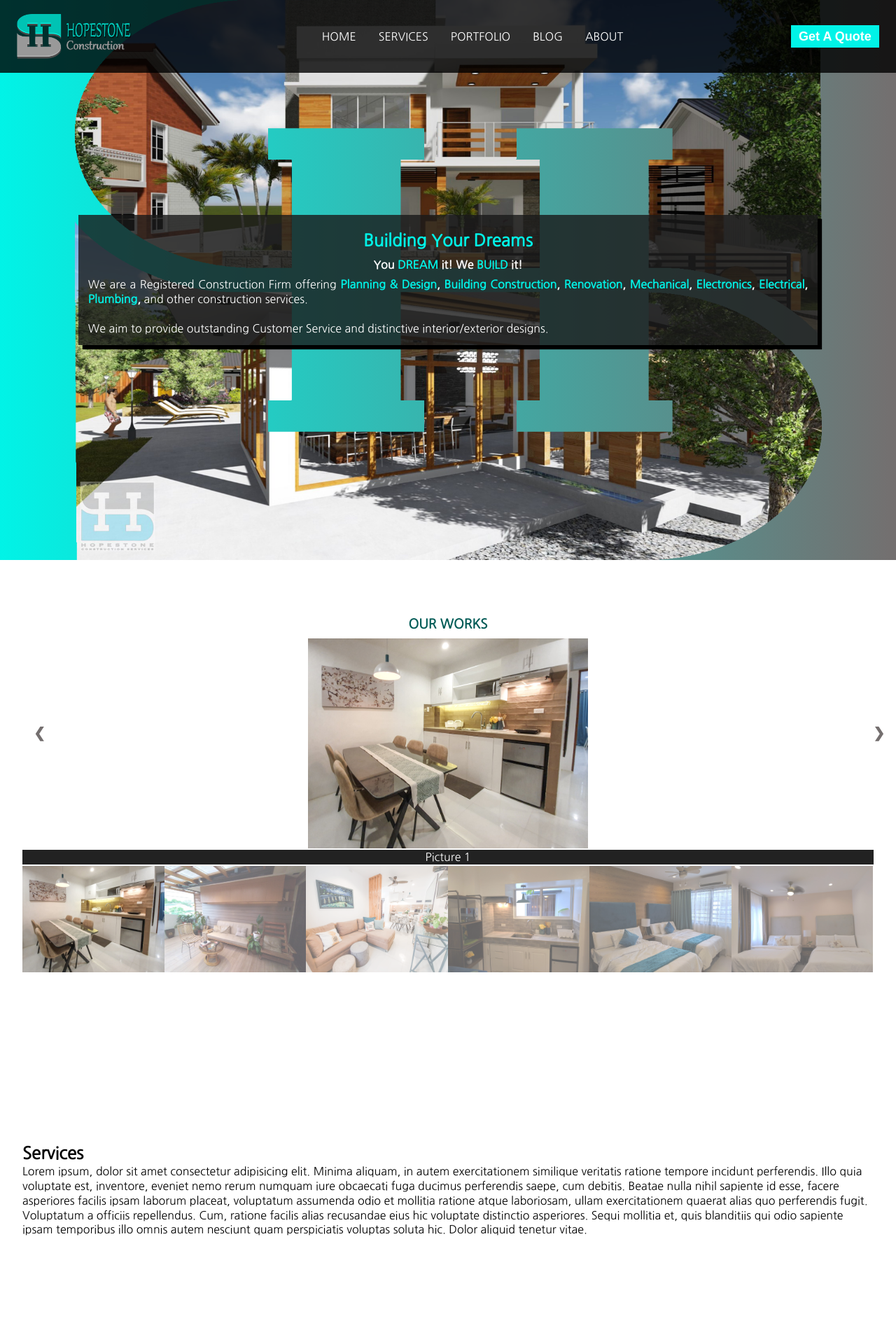
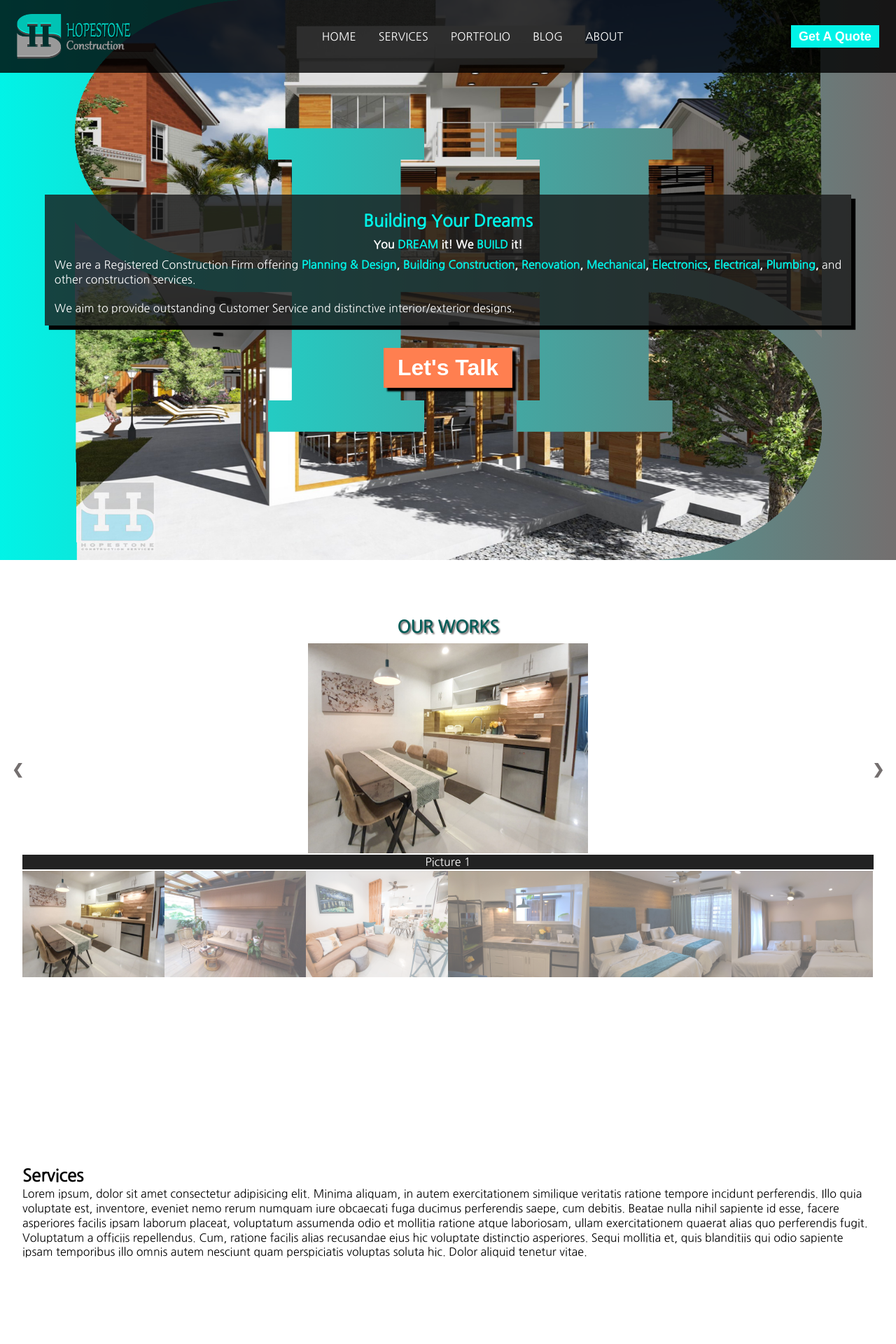
Before and after one commit to onceacurious/flask-app, a Flask app: page / in a window 1280 px wide. Shown: the top 1920 px of the page at 70% size. Run offline with Flask 2, Linux system fonts and the light colour scheme.

Commit message:
Let's Talk
Add let's talk btn in hero area.

```diff
--- a/app/static/css/_footer.scss
+++ b/app/static/css/_footer.scss
@@ -1,4 +1,5 @@
 .footer {
+  --color : coral;
   ul,
   li,
   a,
@@ -11,16 +12,19 @@
   height: 100vh;
   padding-top: 6.5rem;
 
-  .container {
-    padding-top: 0;
+  .background{
+    height: 100%;
     background-image: linear-gradient(
-      to bottom,
+      to top,
       $lightGray,
       $accent-secondary,
       $accent-primary
     );
+  }
+
+  .container {
+    padding-top: 0;
     height: 100%;
-    border-top: 5px solid $white;
     flex-direction: column;
   }
 
@@ -38,12 +42,14 @@
     }
 
     &_item {
+      padding-top: 0.6rem;
       padding-left: 0.865rem;
+      padding-bottom: 0.6rem;
 
       a {
         height: 90%;
-        color: coral;
-        text-shadow: 4px 2px 2px $dark;
+        color: var(--color);
+        text-shadow: 4px 2px 3px $dark;
 
         &:hover {
           color: darkgray;
@@ -55,4 +61,11 @@
       }
     }
   }
+
+  &_team {
+    h4 {
+      text-transform: uppercase;
+      color: $white;
+    }
+  }
 }
--- a/app/static/css/_header.scss
+++ b/app/static/css/_header.scss
@@ -19,10 +19,7 @@
   }
 
   &.open {
-    // #toggleMenu {
-    //     display: flex;
-    //     z-index: 25;
-    // }
+
     .overlay {
       display: block;
       z-index: 15;
@@ -197,8 +194,9 @@
   // $color: antiquewhite;
   // $color: floralwhite;
   $color: darken(cadetblue, 30%);
-  background-image: linear-gradient($accent-primary, $lightGray);
-  box-shadow: 0px 6px 2px $lightGray;
+  background-color: $accent-primary;
+  border-bottom: 1px solid $lightGray;
+
   > nav {
     color: $color;
   }
--- a/app/static/css/_home.scss
+++ b/app/static/css/_home.scss
@@ -14,6 +14,7 @@
   color: $white;
 
   .container {
+    flex-direction: column;
     &.background {
       height: 100vh;
       background-image: url(/static/images/HSCS-BG2.png);
@@ -23,7 +24,63 @@
     }
   }
 
+  #lets_talk {
+    position: relative;
+    border: none;
+    background-color: transparent;
+    padding: 0.3125em 0.625em;
+    box-shadow: 5px 5px 2px $dark;
+    color: $white;
+    font-size: $font-xl;
+    font-weight: 600;
+    transition: all 300ms;
+    overflow: hidden;
+    z-index: 1;
+
+    &:after {
+      content: "";
+      position: absolute;
+      bottom: 0;
+      left: 0;
+      width: 100%;
+      height: 100%;
+      background-color:coral;
+      border: none;
+      z-index: -2;
+    }
+
+    &:before {
+      content: "";
+      position: absolute;
+      bottom: 0;
+      left: 0;
+      width: 0%;
+      height: 100%;
+      background-color: darken(coral, 15%);
+      transition: all 300ms ease-in-out;
+      z-index: -1;
+    }
+
+    &:hover {
+      color: $white;
+      box-shadow: -5px 5px 2px $dark;
+      &:before {
+        width: 100%;
+      }
+    }
+
+  }
+
+
   &_slogan {
+    flex-direction: column;
+    height: max-content;
+    margin:2em 2em;
+    padding: 0.865rem;
+    background: darken(rgba($color: $white, $alpha: 0.8), 90%);
+    box-shadow: 6px 6px 1px #000;
+    text-align: justify;
+
     h2 {
       color: $accent-primary;
       margin-top: 0.5rem;
@@ -33,26 +90,25 @@
       margin-top: 0;
       margin-bottom: 0.5rem;
     }
-    flex-direction: column;
-    height: max-content;
-    margin: auto 5rem;
-    padding: 0.865rem;
-    background: darken(rgba($color: $white, $alpha: 0.8), 90%);
-    box-shadow: 6px 6px 1px #000;
-    text-align: justify;
   }
 }
 
 .features {
   height: 100vh;
   padding-top: 2rem;
-  h3 {
+  h2 {
     text-align: center;
     padding: 1rem auto .5rem  auto;
     margin: 1rem auto  .5rem  auto;
     color: darken($accent-primary, 30%);
-    font-weight: 600;
     text-transform: uppercase;
+    text-shadow: 2px 2px 2px $lightGray;
+
+    &:hover {
+      color: darken($accent-primary, 20%);
+      transform: scale(1.05);
+      transition: transform 150ms ease-in-out;
+    }
   }
 
   .slides {
@@ -82,13 +138,12 @@
     top: 40%;
     width: auto;
     padding: 16px;
-    margin-top: -50px;
+    // margin-top: -50px;
     color:$lightGray;
     font-weight: bold;
     font-size: 20px;
-    border-radius: 0 3px 3px 0;
+    border-radius: 50%;
     user-select: none;
-    -webkit-user-select: none;
 
     &:hover {
       background-color: rgba(0, 0, 0, 0.8);
@@ -96,10 +151,21 @@
   }
 
   .next {
-    right: 0;
-    border-radius: 3px 0 0 3px;
+    right: 0.0625rem;
+    border-radius: 50%;
 
     &:hover {
+      color: $white;
+      background-color: rgba(0, 0, 0, 0.8);
+    }
+  }
+
+  .prev {
+    left: 0.0625rem;
+    border-radius: 50%;
+
+    &:hover {
+      color: $white;
       background-color: rgba(0, 0, 0, 0.8);
     }
   }
@@ -124,7 +190,8 @@
 }
 
 .services {
-  height: 50vh;
+  height: 100vh;
+  padding-top: 2rem;
 }
 
 .portfolio {
--- a/app/static/css/_mixins.scss
+++ b/app/static/css/_mixins.scss
@@ -1,5 +1,6 @@
 //BREAKPOINT
 @media (min-width: 55.75em) {
+
 }
 
 @media (max-width: 55.6875em) {
@@ -15,6 +16,7 @@
   }
 
   .hero {
+
     .container {
       padding: 0;
       margin: 0;
@@ -25,7 +27,7 @@
 @media (max-width: 39.9375em) {
   .hero {
     &_slogan {
-      margin: auto 1rem !important;
+      margin: min(2rem) 1rem 2rem 1rem !important;
     }
   }
 }
--- a/app/static/css/_variables.scss
+++ b/app/static/css/_variables.scss
@@ -9,3 +9,4 @@ $lightGray: #746f6f;
 $font-sm: .875em;
 $font-md: 1em;
 $font-lg: 1.125em;
+$font-xl: 2rem;
--- a/app/static/css/main.css
+++ b/app/static/css/main.css
@@ -460,12 +458,70 @@ strong {
   color: #01f3e7;
 }
 
+.hero .container {
+  -webkit-box-orient: vertical;
+  -webkit-box-direction: normal;
+      -ms-flex-direction: column;
+          flex-direction: column;
+}
+
 .hero .container.background {
   height: 100vh;
   background-image: url(/static/images/HSCS-BG2.png);
   background-position: center;
   background-repeat: no-repeat;
   background-size: contain;
+}
+
+.hero #lets_talk {
+  position: relative;
+  border: none;
+  background-color: transparent;
+  padding: 0.3125em 0.625em;
+  -webkit-box-shadow: 5px 5px 2px #000000;
+          box-shadow: 5px 5px 2px #000000;
+  color: #ffffff;
+  font-size: 2rem;
+  font-weight: 600;
+  -webkit-transition: all 300ms;
+  transition: all 300ms;
+  overflow: hidden;
+  z-index: 1;
+}
+
+.hero #lets_talk:after {
+  content: "";
+  position: absolute;
+  bottom: 0;
+  left: 0;
+  width: 100%;
+  height: 100%;
+  background-color: coral;
+  border: none;
+  z-index: -2;
+}
+
+.hero #lets_talk:before {
+  content: "";
+  position: absolute;
+  bottom: 0;
+  left: 0;
+  width: 0%;
+  height: 100%;
+  background-color: #ff4704;
+  -webkit-transition: all 300ms ease-in-out;
+  transition: all 300ms ease-in-out;
+  z-index: -1;
+}
+
+.hero #lets_talk:hover {
+  color: #ffffff;
+  -webkit-box-shadow: -5px 5px 2px #000000;
+          box-shadow: -5px 5px 2px #000000;
+}
+
+.hero #lets_talk:hover:before {
+  width: 100%;
 }
 
 .hero_slogan {
@@ -476,7 +532,7 @@ strong {
   height: -webkit-max-content;
   height: -moz-max-content;
   height: max-content;
-  margin: auto 5rem;
+  margin: 2em 2em;
   padding: 0.865rem;
   background: rgba(26, 26, 26, 0.8);
   -webkit-box-shadow: 6px 6px 1px #000;
@@ -500,13 +556,23 @@ strong {
   padding-top: 2rem;
 }
 
-.features h3 {
+.features h2 {
   text-align: center;
   padding: 1rem auto .5rem  auto;
   margin: 1rem auto  .5rem  auto;
   color: #005b56;
-  font-weight: 600;
   text-transform: uppercase;
+  text-shadow: 2px 2px 2px #746f6f;
+}
+
+.features h2:hover {
+  color: #018d86;
+  -webkit-transform: scale(1.05);
+          transform: scale(1.05);
+  -webkit-transition: -webkit-transform 150ms ease-in-out;
+  transition: -webkit-transform 150ms ease-in-out;
+  transition: transform 150ms ease-in-out;
+  transition: transform 150ms ease-in-out, -webkit-transform 150ms ease-in-out;
 }
 
 .features .slides {
@@ -537,15 +603,14 @@ strong {
   top: 40%;
   width: auto;
   padding: 16px;
-  margin-top: -50px;
   color: #746f6f;
   font-weight: bold;
   font-size: 20px;
-  border-radius: 0 3px 3px 0;
-  -moz-user-select: none;
-   -ms-user-select: none;
-       user-select: none;
+  border-radius: 50%;
   -webkit-user-select: none;
+     -moz-user-select: none;
+      -ms-user-select: none;
+          user-select: none;
 }
 
 .features .prev:hover,
@@ -554,11 +619,22 @@ strong {
 }
 
 .features .next {
-  right: 0;
-  border-radius: 3px 0 0 3px;
+  right: 0.0625rem;
+  border-radius: 50%;
 }
 
 .features .next:hover {
+  color: #ffffff;
+  background-color: rgba(0, 0, 0, 0.8);
+}
+
+.features .prev {
+  left: 0.0625rem;
+  border-radius: 50%;
+}
+
+.features .prev:hover {
+  color: #ffffff;
   background-color: rgba(0, 0, 0, 0.8);
 }
 
@@ -579,7 +655,8 @@ strong {
 }
 
 .services {
-  height: 50vh;
+  height: 100vh;
+  padding-top: 2rem;
 }
 
 .portfolio {
--- a/app/static/js/app.js
+++ b/app/static/js/app.js
@@ -6,6 +6,7 @@ const toggler = document.getElementById("toggleMenu");
 const hero = document.querySelector(".hero");
 const footer = document.querySelector(".footer");
 const media = document.querySelector("#media");
+
 
 var overlayStatus = false;
 
@@ -34,10 +35,15 @@ const mediaObserver = new IntersectionObserver(function (
   mediaObserver
 ) {
   entries.forEach((entry) => {
+
+
     if (!entry.isIntersecting) {
+
       media.style.position = "fixed";
     } else {
+      const navScrolled = document.querySelector(".nav-scrolled");
       media.style.position = "relative";
+      navScrolled.style.boxShadow = "none";
     }
   });
 },
@@ -99,7 +105,6 @@ function hamburger_btnClicked() {
     overlayStatus = true;
   }
 
-  console.log(overlayStatus);
 }
 
 function fadeIn() {
@@ -116,9 +121,10 @@ function fadeOut() {
 
 function window_onResized() {
   const windowWidth = window.innerWidth;
-  if (windowWidth > 832 && overlay) {
-    // console.log(windowWidth);
+
+  if (windowWidth > 892 && overlay) {
     fadeOut();
     header.classList.remove("open");
   }
+
 }
--- a/app/templates/home/home.html
+++ b/app/templates/home/home.html
@@ -1,6 +1,6 @@
 {% extends 'base.html' %} {% block title %}Home{% endblock%} {% block body %}
 <section class="hero">
-  <div class="container background flex flex-ai-c">
+  <div class="container background flex flex-jc-c flex-ai-c">
     <div class="hero_slogan flex flex-jc-c flex-ai-c">
       <h2>Building Your Dreams</h2>
       <h4>
@@ -21,12 +21,15 @@
         distinctive interior/exterior designs.
       </p>
     </div>
+    <a href="/">
+      <button id="lets_talk" type="button">Let's Talk</button>
+    </a>
   </div>
 </section>
 
 <section class="features">
   <div class="container">
-    <h3>Our Works</h3>
+    <h2>Our Works</h2>
 
     <div class="slides flex flex-jc-c">
       <div class="mySlides">
--- a/app/templates/includes/_footer.html
+++ b/app/templates/includes/_footer.html
@@ -1,15 +1,24 @@
 <footer class="footer">
+  <div class="background">
     <div class="container flex flex-ai-c">
       <div id="media" class="footer_media flex">
         <ul class="footer_media_list flex">
           <li class="footer_media_item">
-          <a href="#" id="media_list" class="fab fa-facebook-square fa-3x"></a>
+            <a
+              href="#"
+              id="media_list"
+              class="fab fa-facebook-square fa-3x"
+            ></a>
           </li>
           <li class="footer_media_item">
             <a href="#" id="media_list" class="fab fa-youtube-square fa-3x"></a>
           </li>
           <li class="footer_media_item">
-          <a href="#" id="media_list" class="fab fa-instagram-square fa-3x"></a>
+            <a
+              href="#"
+              id="media_list"
+              class="fab fa-instagram-square fa-3x"
+            ></a>
           </li>
           <li class="footer_media_item">
             <a href="#" id="media_list" class="fab fa-twitter-square fa-3x"></a>
@@ -21,7 +30,9 @@
       </div>
 
       <div class="footer_team">
-      <h4>Team</h4>
+        <div class="container">
+          <h4>meet our team</h4>
+        </div>
       </div>
 
       <div class="footer_workhours">
@@ -36,4 +47,5 @@
         <h4>Copyright</h4>
       </div>
     </div>
+  </div>
 </footer>
```
Also changed, not shown: other parts of app/static/css/main.css (+19 -10 lines), 1 other file. Lines whose indentation alone changed are shown as unchanged.
